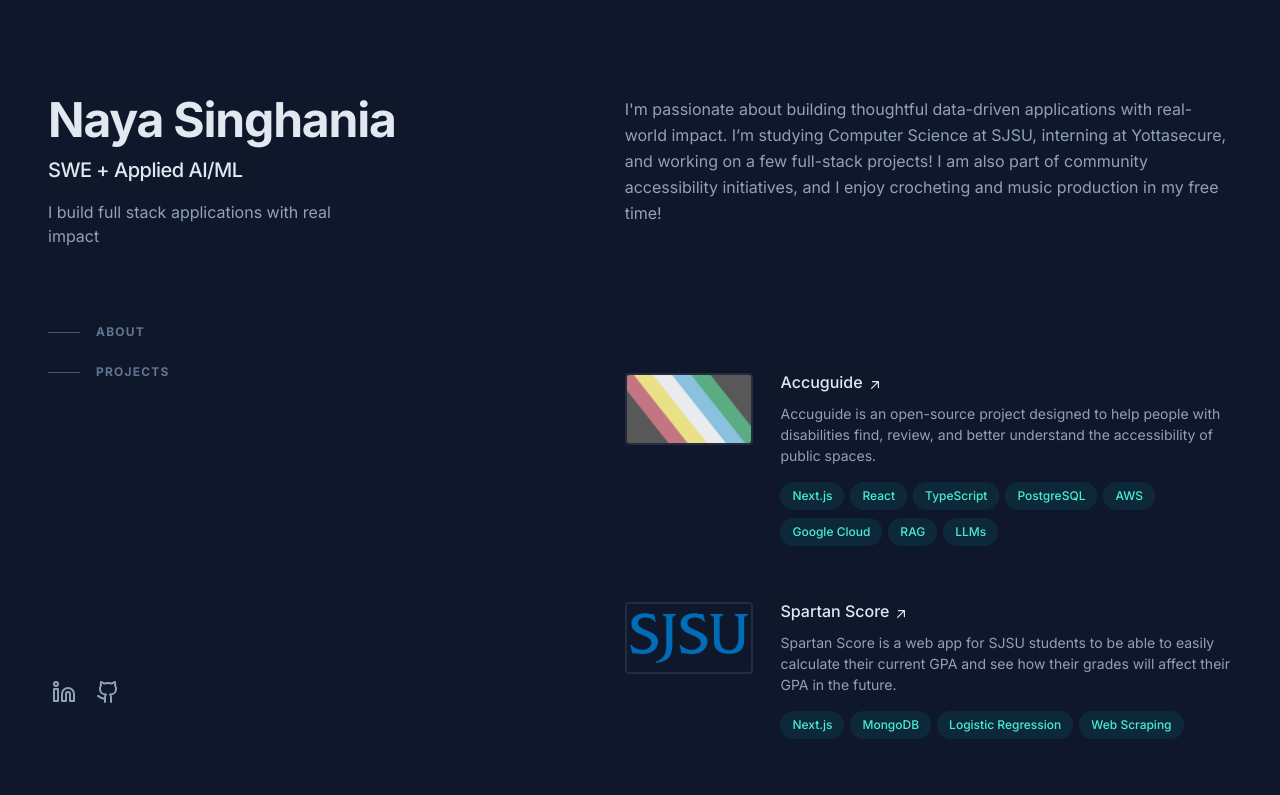
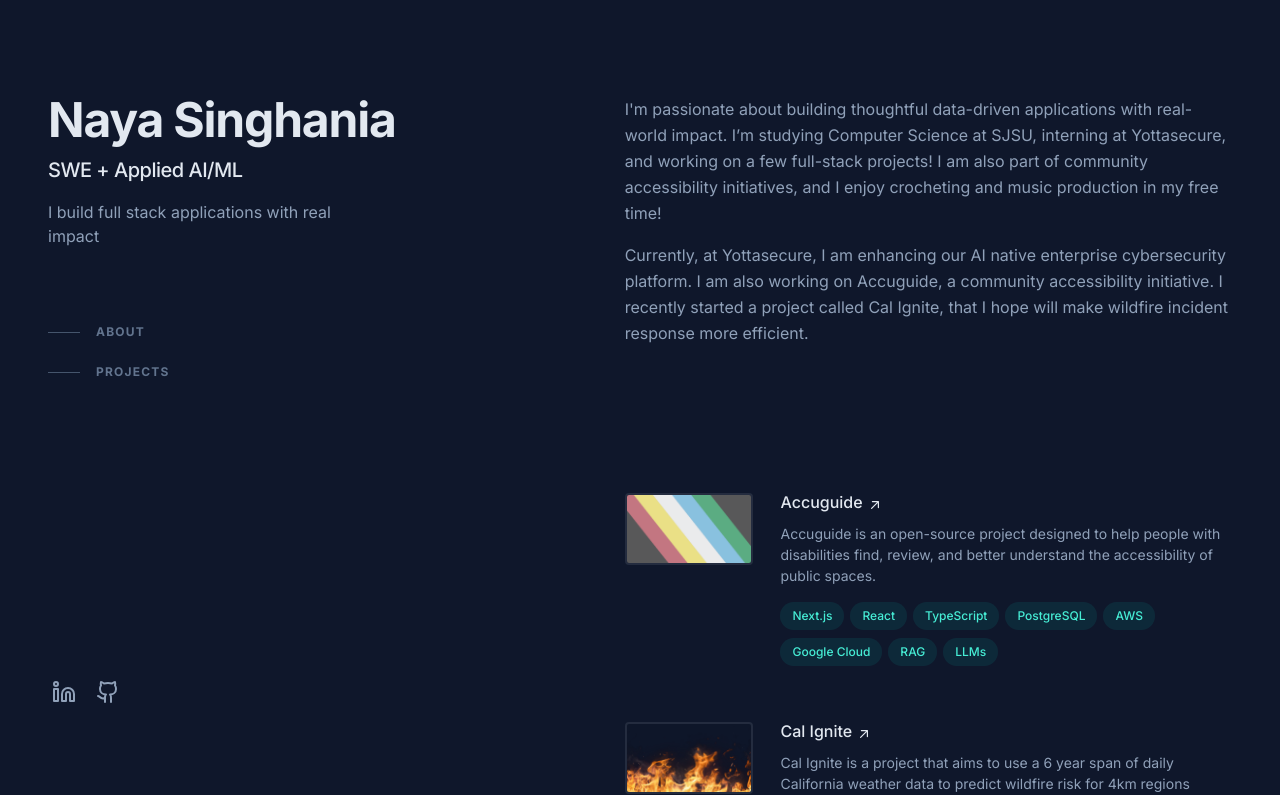
Before and after one commit to nayasinghania/website, a Next.js app: page / in a window 1280 px wide. Shown: the top 795 px of the page. Built offline with nearby package versions, Linux system fonts and the light colour scheme.

Commit message:
project updates

```diff
--- a/components/about.tsx
+++ b/components/about.tsx
@@ -12,6 +12,13 @@
           of community accessibility initiatives, and I enjoy crocheting and
           music production in my free time!
         </p>
+        <p className="mb-4">
+          Currently, at Yottasecure, I am enhancing our AI native enterprise
+          cybersecurity platform. I am also working on Accuguide, a community
+          accessibility initiative. I recently started a project called Cal
+          Ignite, that I hope will make wildfire incident response more
+          efficient.
+        </p>
       </div>
     </section>
   );
--- a/components/projects.tsx
+++ b/components/projects.tsx
@@ -19,12 +19,20 @@
     ],
   },
   {
+    title: "Cal Ignite",
+    link: "https://github.com/nayasinghania/cal-ignite",
+    description:
+      "Cal Ignite is a project that aims to use a 6 year span of daily California weather data to predict wildfire risk for 4km regions",
+    image: "/projects/cal.png",
+    skills: ["Python", "XGBoost", "PyTorch"],
+  },
+  {
     title: "Spartan Score",
     link: "https://spartan-score.netlify.app",
     description:
       "Spartan Score is a web app for SJSU students to be able to easily calculate their current GPA and see how their grades will affect their GPA in the future.",
     image: "/projects/spartan.png",
-    skills: ["Next.js", "MongoDB", "Logistic Regression", "Web Scraping"],
+    skills: ["Next.js", "OCR"],
   },
   {
     title: "Scrobble Quiz",
```
Also changed, not shown: public/projects/cal.png (added).
